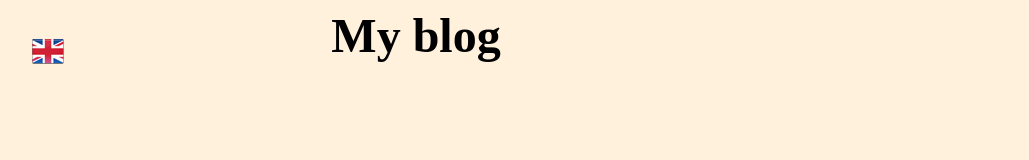
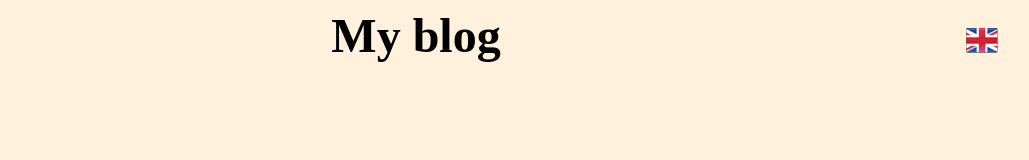
Before and after one commit to hukadam7144/website, a plain HTML site: page index.html in a window 1280 px wide. Shown: the whole page, without its empty margins (224-1253 px from the left). Drawn offline with Linux system fonts and the light colour scheme.

Commit message:
Update index.html

```diff
--- a/index.html
+++ b/index.html
@@ -12,6 +12,6 @@
 
 </body>
 <flags>
-<IMG STYLE="position:absolute; TOP:35px; LEFT:20%" SRC="images/eng.png">
+<IMG STYLE="position:absolute; TOP:3%; LEFT:93%" SRC="images/eng.png">
 </flags>
 </html>
```
